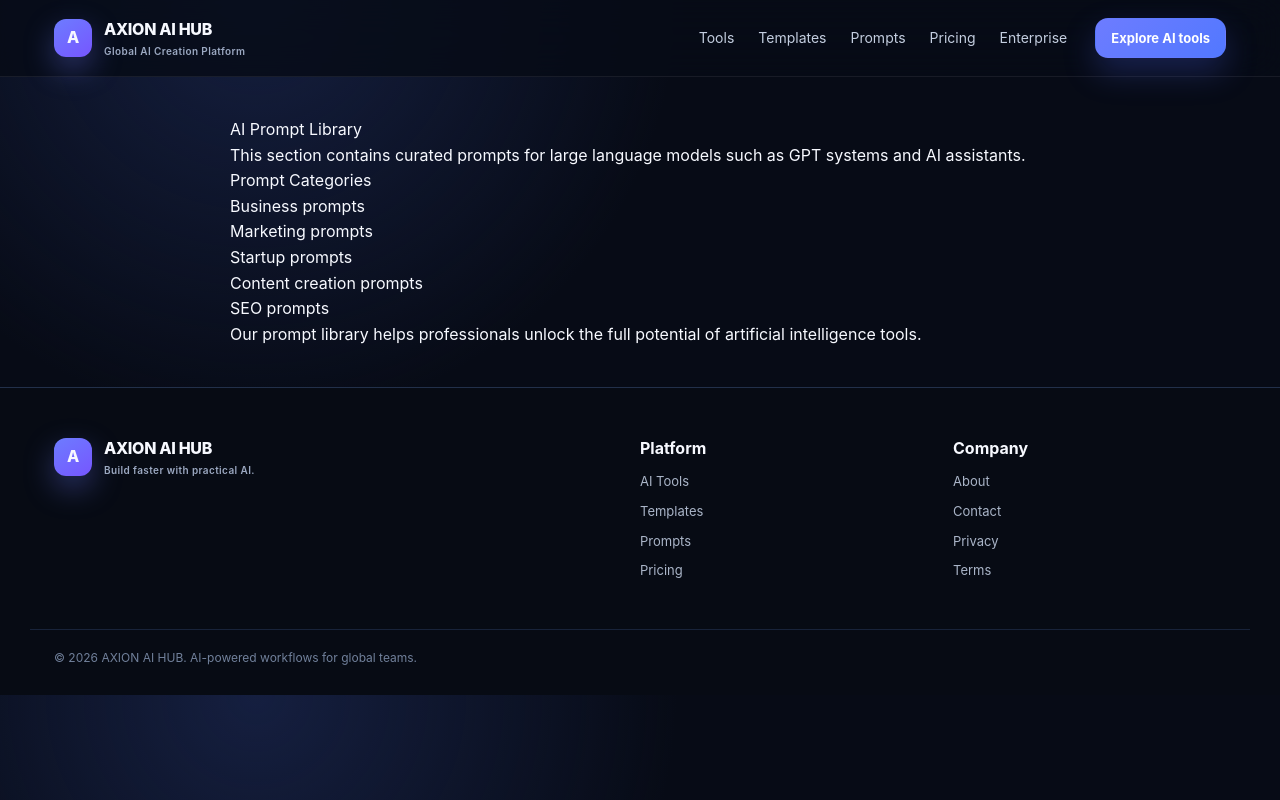
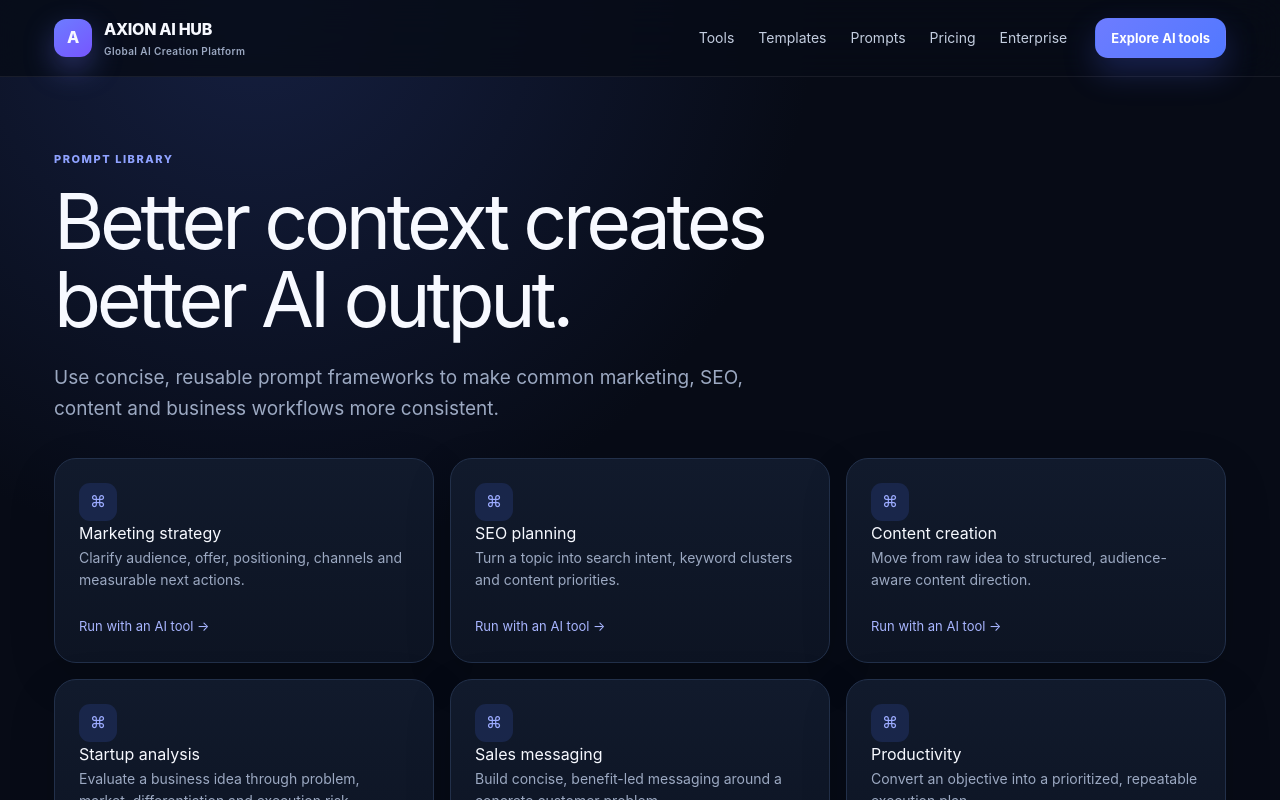
Before and after one commit to michaelauditor-pixel/axion-ai-hub, a Next.js app: page /prompts in a window 1280 px wide. Shown: the top 800 px of the page. Built offline with nearby package versions, Linux system fonts and the light colour scheme.

Commit message:
Upgrade prompt library landing page

```diff
--- a/src/app/prompts/page.tsx
+++ b/src/app/prompts/page.tsx
@@ -1,28 +1,20 @@
-export default function Prompts() {
-  return (
-    <main style={{padding:"40px",maxWidth:"900px",margin:"auto"}}>
-      <h1>AI Prompt Library</h1>
+import type { Metadata } from "next";
 
-      <p>
-      This section contains curated prompts for large language models
-      such as GPT systems and AI assistants.
-      </p>
+export const metadata: Metadata = {
+  title: "AI Prompt Library",
+  description: "Curated AI prompts for marketing, SEO, content, startups, business analysis and productivity workflows.",
+  alternates: { canonical: "/prompts" },
+};
 
-      <h2>Prompt Categories</h2>
+const prompts = [
+  ["Marketing strategy", "Clarify audience, offer, positioning, channels and measurable next actions."],
+  ["SEO planning", "Turn a topic into search intent, keyword clusters and content priorities."],
+  ["Content creation", "Move from raw idea to structured, audience-aware content direction."],
+  ["Startup analysis", "Evaluate a business idea through problem, market, differentiation and execution risk."],
+  ["Sales messaging", "Build concise, benefit-led messaging around a concrete customer problem."],
+  ["Productivity", "Convert an objective into a prioritized, repeatable execution plan."],
+];
 
-      <ul>
-        <li>Business prompts</li>
-        <li>Marketing prompts</li>
-        <li>Startup prompts</li>
-        <li>Content creation prompts</li>
-        <li>SEO prompts</li>
-      </ul>
-
-      <p>
-      Our prompt library helps professionals unlock the full potential
-      of artificial intelligence tools.
-      </p>
-
-    </main>
-  )
+export default function PromptsPage() {
+  return <main className="page-shell"><section className="section-heading"><span className="eyebrow">Prompt Library</span><h1>Better context creates better AI output.</h1><p>Use concise, reusable prompt frameworks to make common marketing, SEO, content and business workflows more consistent.</p></section><section className="card-grid">{prompts.map(([name,text])=><article className="feature-card" key={name}><span className="icon-box">⌘</span><h2>{name}</h2><p>{text}</p><a className="text-link" href="/tools">Run with an AI tool →</a></article>)}</section></main>;
 }
```
